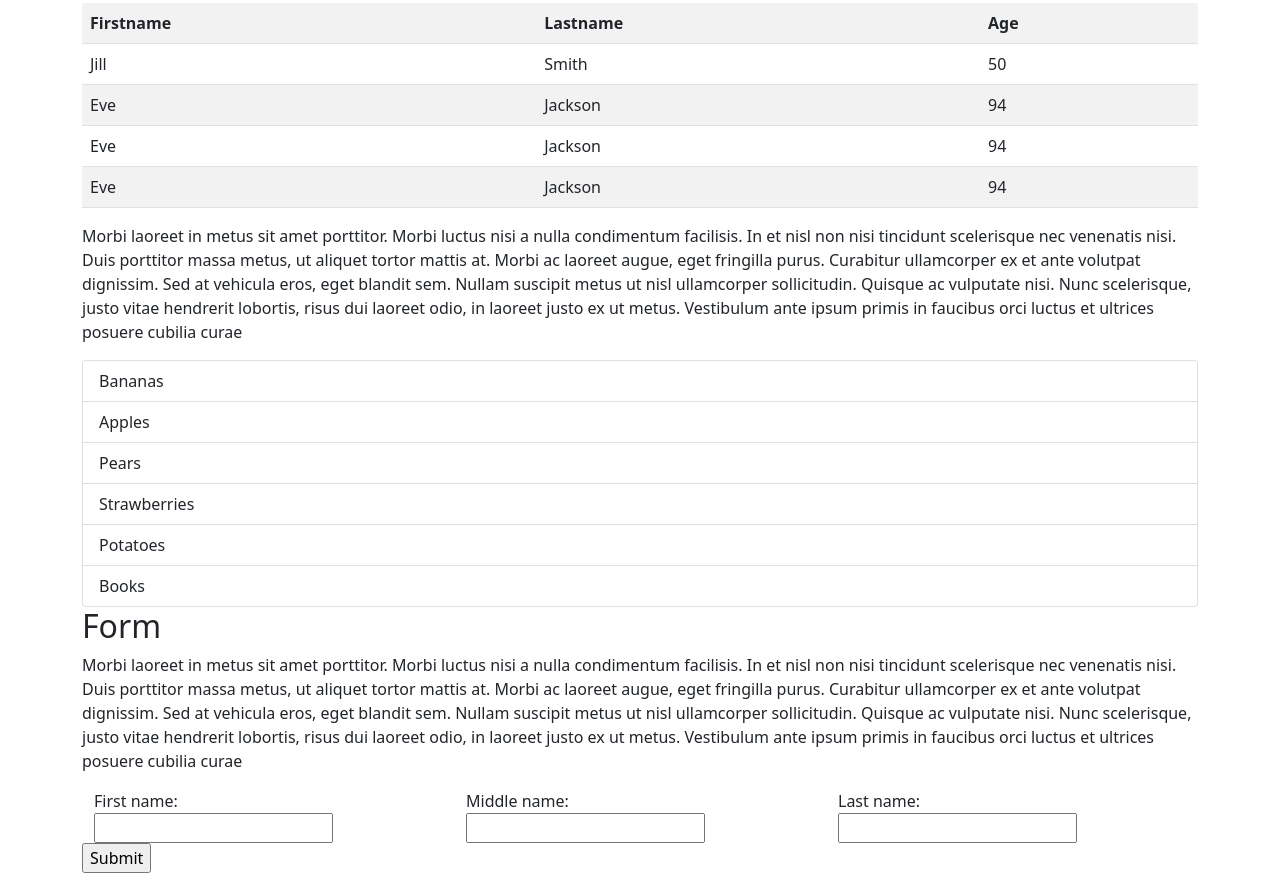
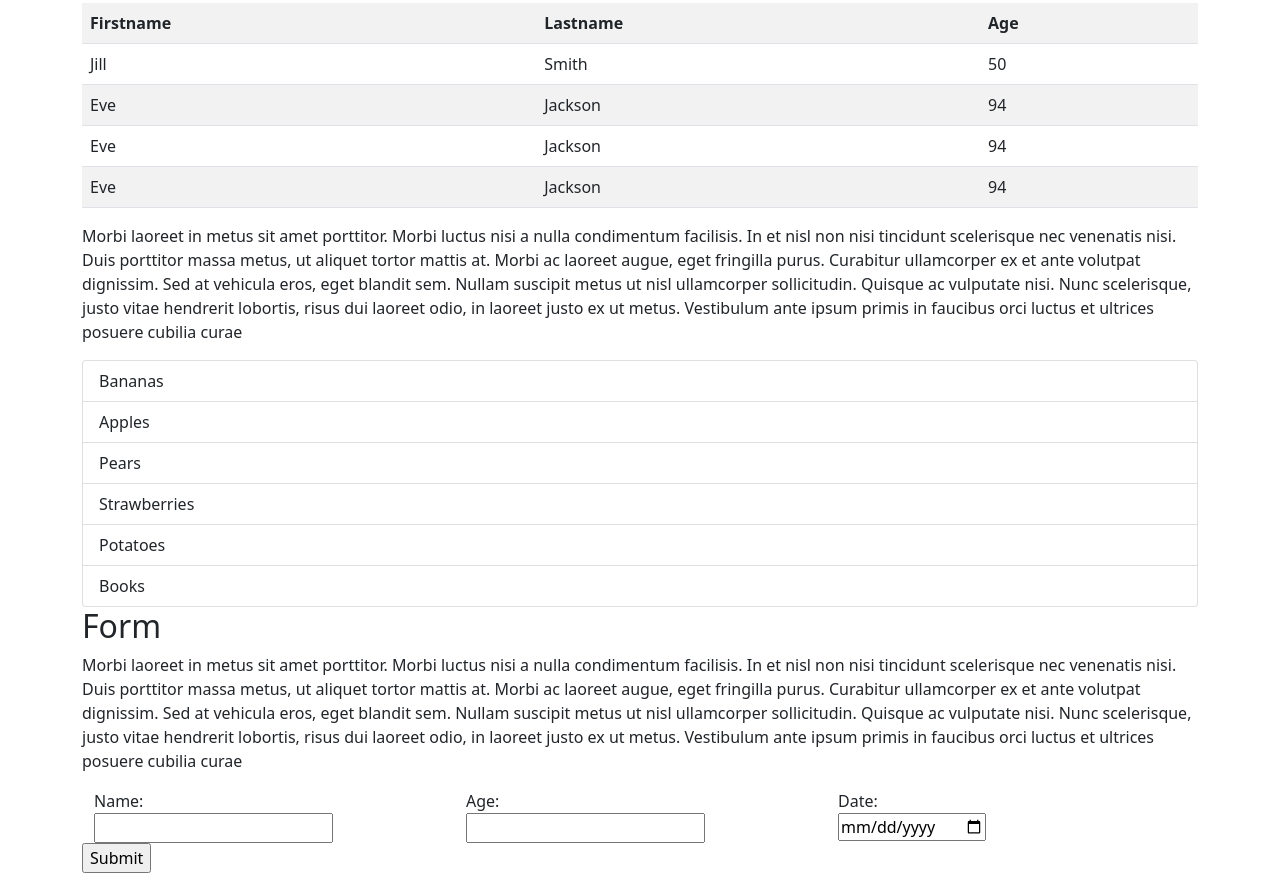
Before and after one commit to NorthSakura/assignment09, a plain HTML site: page main.html in a window 1280 px wide. Shown: the part 1210-2083 px from the top of the page. Drawn offline with nearby package versions, Linux system fonts and the light colour scheme.

Commit message:
form styled

```diff
--- a/main.html
+++ b/main.html
@@ -103,16 +103,16 @@
       <div class="container">
   <div class="row">
     <div class="col">
-      <label for="fname">First name:</label><br>
+      <label for="fname">Name:</label><br>
       <input type="text" id="fname" name="fname"><br>
     </div>
     <div class="col">
-      <label for="mname">Middle name:</label><br>
-      <input type="text" id="mname" name="mname"><br>
+      <label for="age">Age:</label><br>
+      <input type="string" id="age" name="age"><br>
     </div>
     <div class="col">
-      <label for="lname">Last name:</label><br>
-      <input type="text" id="lname" name="lname"><br>
+      <label for="date">Date:</label><br>
+      <input type="date" id="date" name="date"><br>
     </div>
     </div>
     </div>
```
